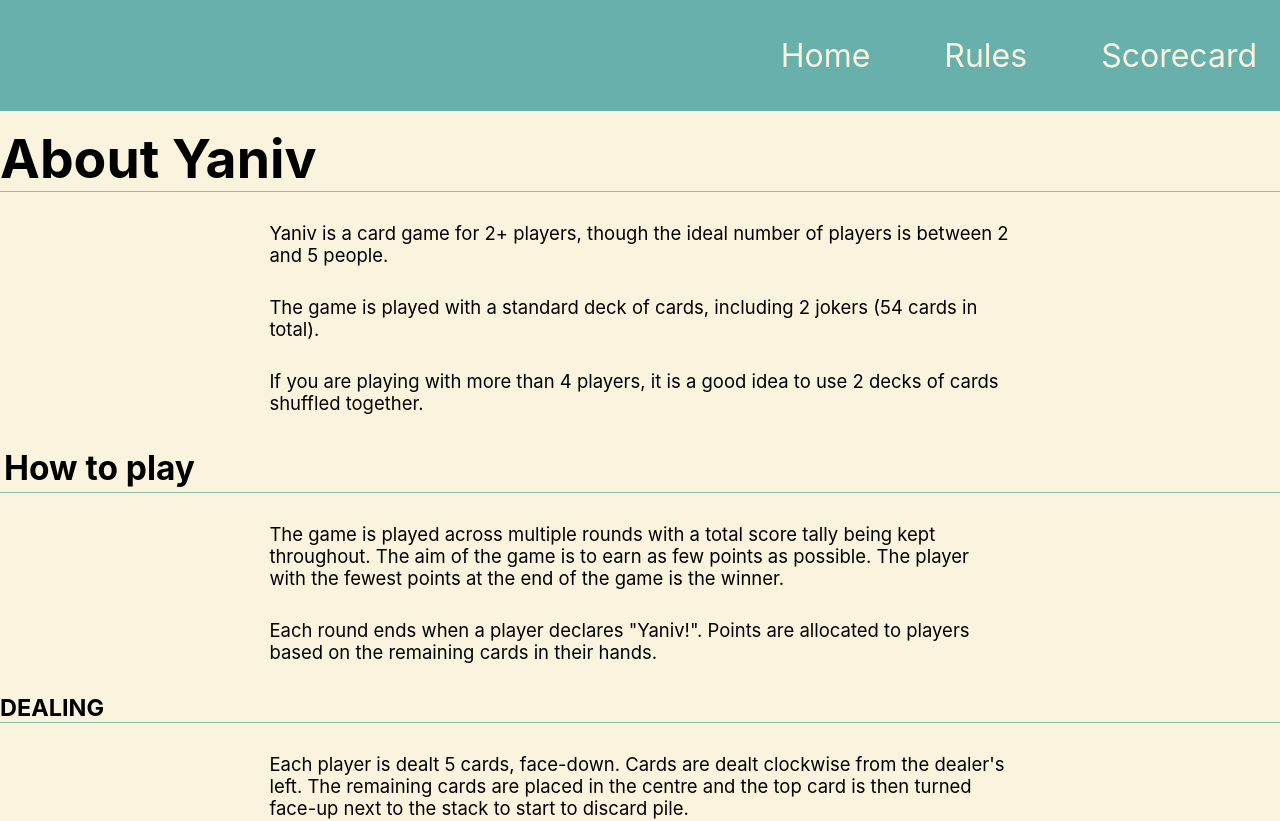
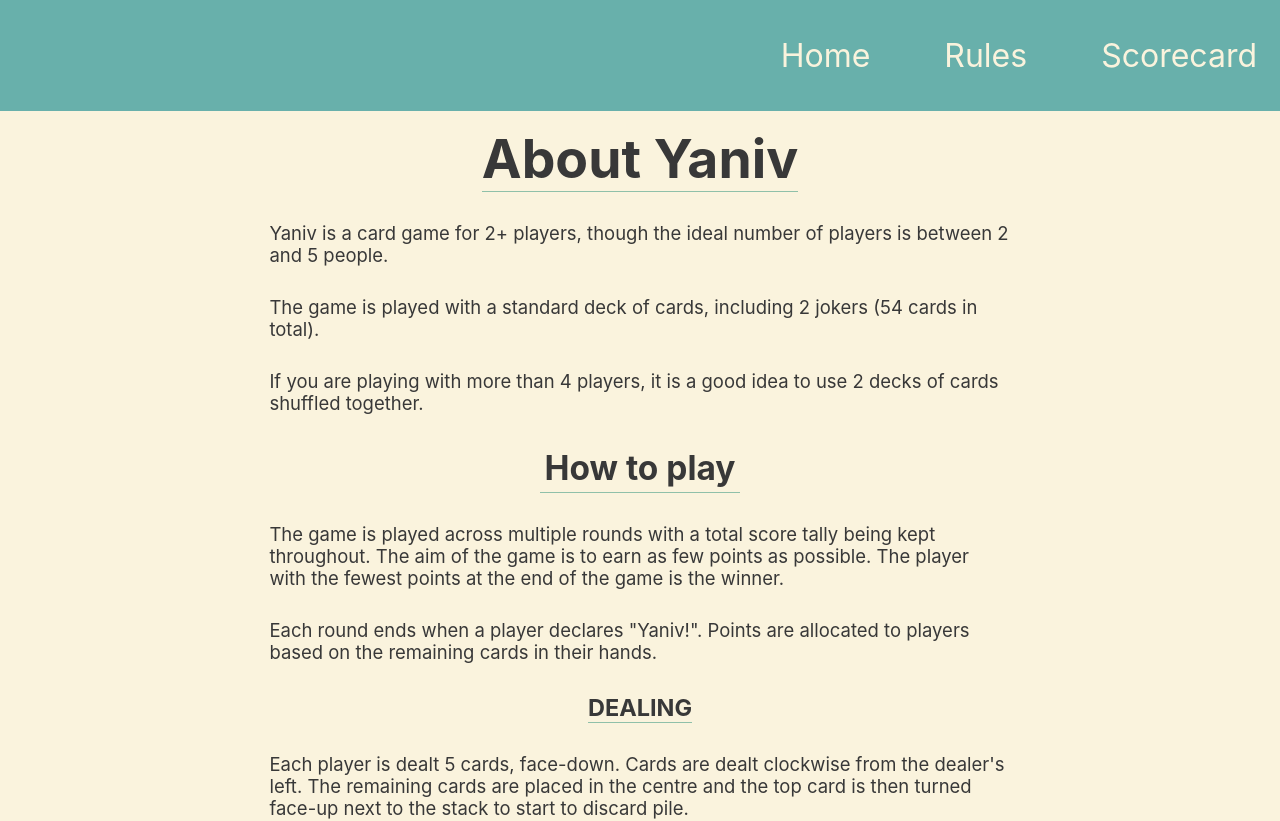
Before and after one commit to EllieD33/yaniv-react-app, a React (Create React App) app: page /pages/rules in a window 1280 px wide. Shown: the top 821 px of the page. Built offline with nearby package versions, Linux system fonts and the light colour scheme.

Commit message:
updates styling for rules page

```diff
--- a/src/App.css
+++ b/src/App.css
@@ -1,3 +1,11 @@
+:root {
+  --primary: #696D7D;
+  --secondary: #68B0AB;
+  --accent: #8FC0A9;
+  --light: #FAF3DD;
+  --dark: #383838;
+}
+
 * {
   margin: 0;
 }
@@ -6,57 +14,35 @@ html {
   background-color: #FAF3DD;
 }
 
-.App-index {
-  text-align: center;
-  background-color: #FAF3DD;
+main {
   min-height: 100vh;
   display: flex;
   flex-direction: column;
   align-items: center;
   justify-content: center;
+}
+
+.App-index {
+  text-align: center;
+  background-color: #FAF3DD;
+
   font-size: calc(25px + 6 * ((100vw - 320px) / 680));
   color: #696D7D;
 }
 
-.App-index h1 {
+/* .App-index h1 {
   border: none;
 }
 
 .App-index h1 {
   border: none;
+} */
+
+p, li, h1, h2, h3, h4 {
+  color: var(--dark);
 }
 
-.Text-Container {
-  display: flex;
-  flex-direction: column;
-  align-items: center;
-}
-
-p {
-  font-size: calc(10px + 6 * ((100vw - 320px) / 680));
-  padding: 0 20px;
-  width: calc(600px + 100 * ((100vw - 320px) / 680));
-  text-align: left;
-}
-
-ul {
-  background-color: #8FC0A9;
-  padding: 20px;
-  padding-left: 30px;
-  width: calc(500px + 100 * ((100vw - 320px) / 680));
-}
-
-.Text-Container li {
-  font-size: calc(10px + 6 * ((100vw - 320px) / 680));
-  text-align: left;
-  padding-left: 10px;
-}
-
-.Text-Container li::marker {
-  content: "\2663";
-  color: #FAF3DD;
-}
-h1, h2, h3, p {
+h1, h2, h3, h4, p {
   margin: 15px 0;
 }
 
@@ -77,24 +63,37 @@ h3 {
   border-bottom: 1px solid #8FC0A9;
 }
 
-/* .NavBar {
-  display: flex;
-  font-size: 2rem;
-  background-color: #68B0AB;
-  justify-content: flex-end;
+p {
+  font-size: calc(10px + 6 * ((100vw - 320px) / 680));
+  padding: 0 20px;
+  width: calc(600px + 100 * ((100vw - 320px) / 680));
+  text-align: left;
 }
 
-.NavBar li {
-  list-style-type: none;
-  padding: 1rem;
+ul {
+  background-color: #8FC0A9;
+  padding: 20px;
+  padding-left: 30px;
+  width: calc(500px + 100 * ((100vw - 320px) / 680));
 }
 
-.NavBar a {
-  text-decoration: none;
+.Text-Container {
+  display: flex;
+  flex-direction: column;
+  align-items: center;
+}
+
+.Text-Container li {
+  font-size: calc(10px + 6 * ((100vw - 320px) / 680));
+  text-align: left;
+  padding-left: 10px;
+}
+
+.Text-Container li::marker {
+  content: "\2663";
   color: #FAF3DD;
-  padding: 5px;
-  border-radius: 2px;
-} */
+}
+
 
 /* .flex-scorecards {
   display: flex;
--- a/src/pages/rules.js
+++ b/src/pages/rules.js
@@ -3,8 +3,11 @@ import Button from "../components/Button-large";
 
 const Rules = () => {
     return (
-        <div className="App-pages">
+        <div>
+            <nav>
                 <NavBar/>
+            </nav>
+            <main className="App-pages">
                 <h1>About Yaniv</h1>
                 <div className="Text-Container">
                     <p>Yaniv is a card game for 2+ players, though the ideal number of players is between 2 and 5 people.</p>
@@ -71,6 +74,7 @@ const Rules = () => {
                     <p><strong>The winner of the game is the last remaining player.</strong></p>
                 </div>
                 <a href="/Scorecard"><Button text="Take me to the scorecard" /></a>
+            </main>
         </div>
     );
 };
```
Lines whose indentation alone changed are shown as unchanged.
